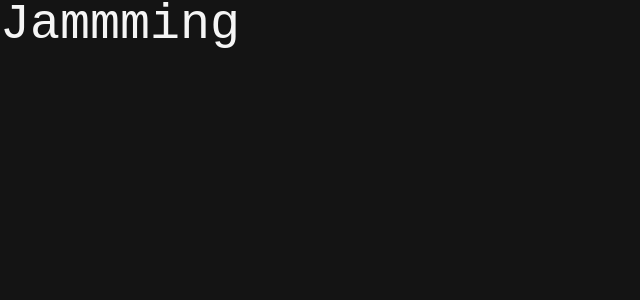
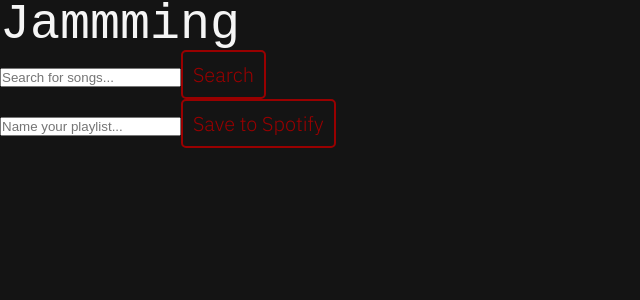
Before and after one commit to SweetBoy13735/Jammming, a React (Create React App) app: page / in a window 1280 px wide. Shown: the top 300 px of the page, without its empty margins (0-640 px from the left). Built offline with nearby package versions, Linux system fonts and the light colour scheme; a web font is replaced by a local one.

Commit message:
Implement playlist track addition/removal

```diff
--- a/src/App.js
+++ b/src/App.js
@@ -1,5 +1,26 @@
+//#region External project imports
+import { useState } from "react";
+//#endregion
+
+//#region Internal project imports
+import Library from "./containers/Library";
+import Playlist from "./containers/Playlist";
+//#endregion
+
 //#region File body
 export default function App() {
-	return <h1>Jammming</h1>;
+	// Hooks
+	const [selectedTracks, setSelectedTracks] = useState([]);
+
+	// Event handlers
+	const handleAddTrack = track => {
+		if (!selectedTracks.includes(track)) setSelectedTracks(tracks => [...tracks, track]);
+	}, handleRemoveTrack = ({ id: trackID }) => { setSelectedTracks(tracks => tracks.filter(({ id }) => trackID !== id)); };
+
+	return (<>
+		<h1>Jammming</h1>
+		<Library onAddTrack={handleAddTrack} />
+		<Playlist selectedTracks={selectedTracks} onRemoveTrack={handleRemoveTrack} />
+	</>);
 }
 //#endregion
--- a/src/components/TrackList.jsx
+++ b/src/components/TrackList.jsx
@@ -5,10 +5,11 @@
 //#endregion
 
 //#region File body
-export default function TrackList({ tracks }) {
+export default function TrackList({ tracks, onTrackSelect }) {
 	return (<ol>
 		{tracks.map(track => (<li key={track.id} className={styles.trackItem}>
 			<Track data={track} />
+			<button type="button" onClick={() => { onTrackSelect(track); }}>{onTrackSelect.name.includes("Add") ? "+" : "-"}</button>
 		</li>))}
 	</ol>);
 }
--- a/src/containers/Library.jsx
+++ b/src/containers/Library.jsx
@@ -8,7 +8,7 @@
 //#endregion
 
 //#region File body
-export default function Library() {
+export default function Library({ onAddTrack }) {
 	// Hooks
 	const [query, setQuery] = useState("");
 	const [results, setResults] = useState([]);
@@ -17,12 +17,19 @@
 	const handleSearchSubmit = event => {
 		event.preventDefault();
 
-		alert(`Search query: ${query}`);
+		// Data validation and fetch to occur; mocking results for now.
+		setResults([{
+				id: "1", title: "Night Rider", artist: "Abraxis", album: "Night Rider"
+			}, {
+				id: "2", title: "Moonlight Crime", artist: "Nitepunk", album: "Moonlight Crime"
+			}, {
+				id: "3", title: "Ending", artist: "Nitepunk", album: "Ending"
+		}]);
 	}, handleQueryChange = ({ target: { value } }) => { setQuery(value); };
 
 	return (<>
 		<SearchBar query={query} onQueryChange={handleQueryChange} onSubmit={handleSearchSubmit} />
-		<TrackList tracks={results} />
+		<TrackList tracks={results} onTrackSelect={onAddTrack} />
 	</>);
 }
 //#endregion
--- a/src/containers/Playlist.jsx
+++ b/src/containers/Playlist.jsx
@@ -8,28 +8,20 @@
 //#endregion
 
 //#region File body
-export default function Playlist() {
+export default function Playlist({ selectedTracks, onRemoveTrack }) {
 	// Hooks
 	const [name, setName] = useState("");
-	const [selectedTracks, setSelectedTracks] = useState([{
-			id: "1", title: "Night Rider", artist: "Abraxis", album: "Night Rider"
-		}, {
-			id: "2", title: "Moonlight Crime", artist: "Nitepunk", album: "Moonlight Crime"
-		}, {
-			id: "3", title: "Ending", artist: "Nitepunk", album: "Ending"
-	}]);
 
 	// Event handlers
 	const handlePlaylistSubmit = event => {
 		event.preventDefault();
 
-		alert(`Playlist name: ${name}
-Selected tracks: ${selectedTracks.map(({title}) => title).join(", ")}`);
+		alert(`Playlist name: ${name}.${"\n"}Selected tracks: ${selectedTracks.map(({title}) => title).join(", ")}`);
 	}, handleNameChange = ({ target: { value } }) => { setName(value); };
 
 	return (<>
 		<PlaylistForm name={name} onNameChange={handleNameChange} onSubmit={handlePlaylistSubmit} />
-		<TrackList tracks={selectedTracks} />
+		<TrackList tracks={selectedTracks} onTrackSelect={onRemoveTrack} />
 	</>);
 }
 //#endregion
```
